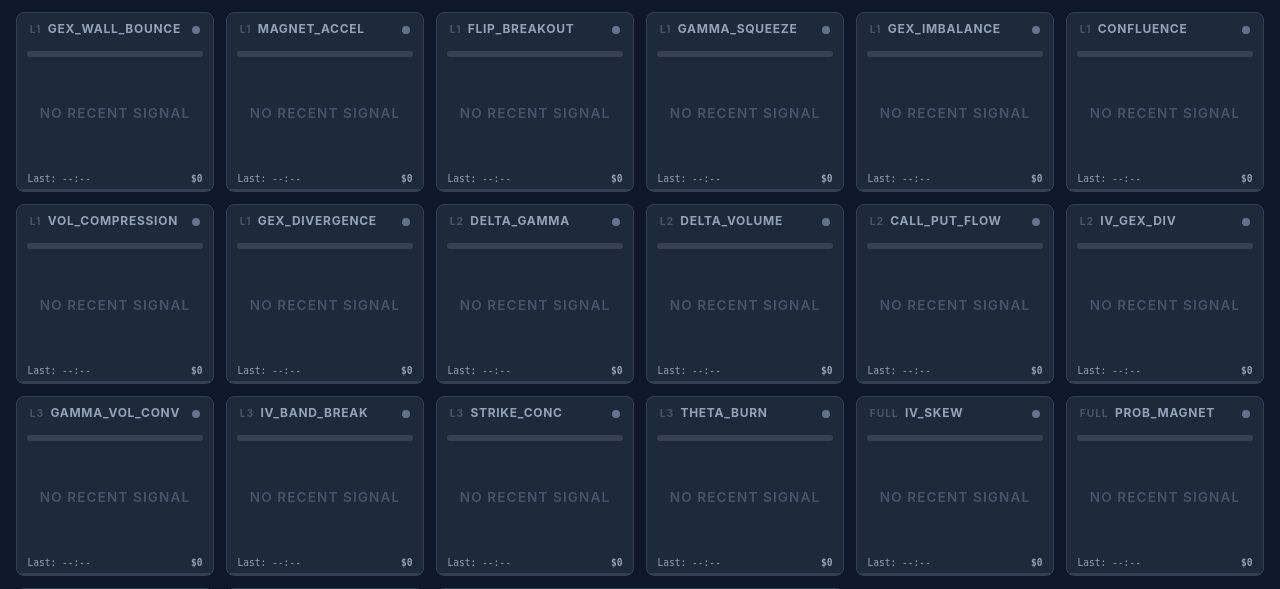
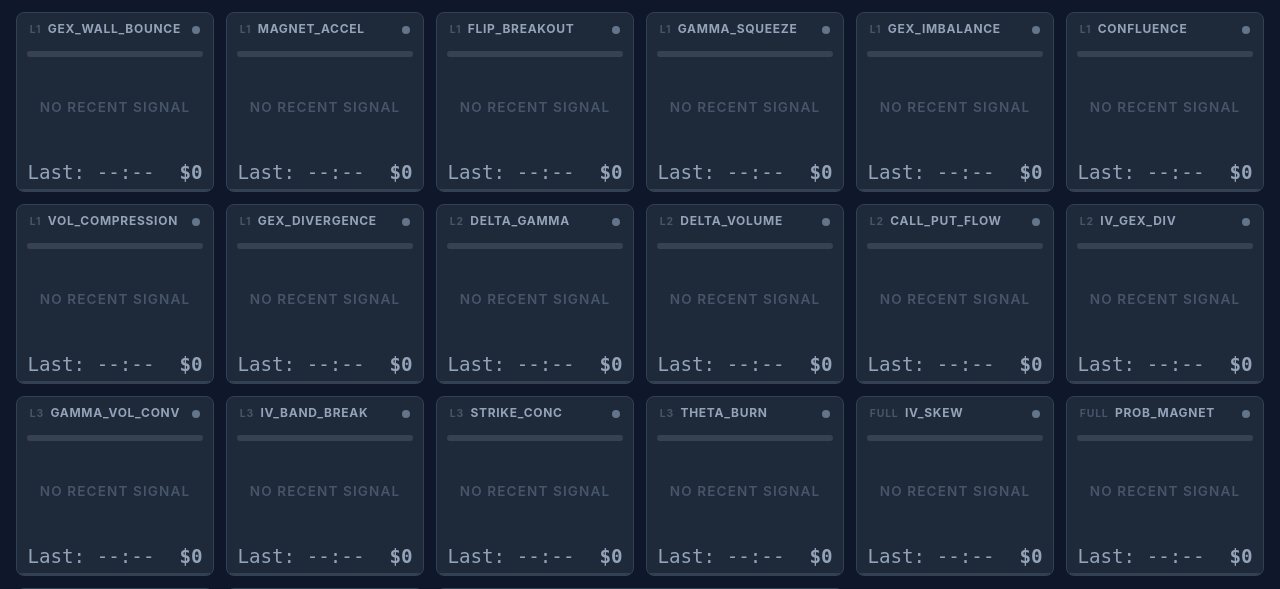
Before and after one commit to rev-hologaun/syngex, a Flask app: page / in a window 1280 px wide. Shown: the part 574-1163 px from the top of the page. Run offline with Flask 3, Linux system fonts and the light colour scheme; some libraries are stand-ins or nearby versions.

Commit message:
v1.84: heatmap footer font doubled (0.6rem → 1.2rem)

```diff
--- a/templates/heatmap.html
+++ b/templates/heatmap.html
@@ -476,7 +476,7 @@
             align-items: center;
             justify-content: space-between;
             padding: 0.3rem 0.65rem;
-            font-size: 0.6rem;
+            font-size: 1.2rem;
             font-family: 'JetBrains Mono', 'Fira Code', monospace;
             position: relative;
             z-index: 1;
```
